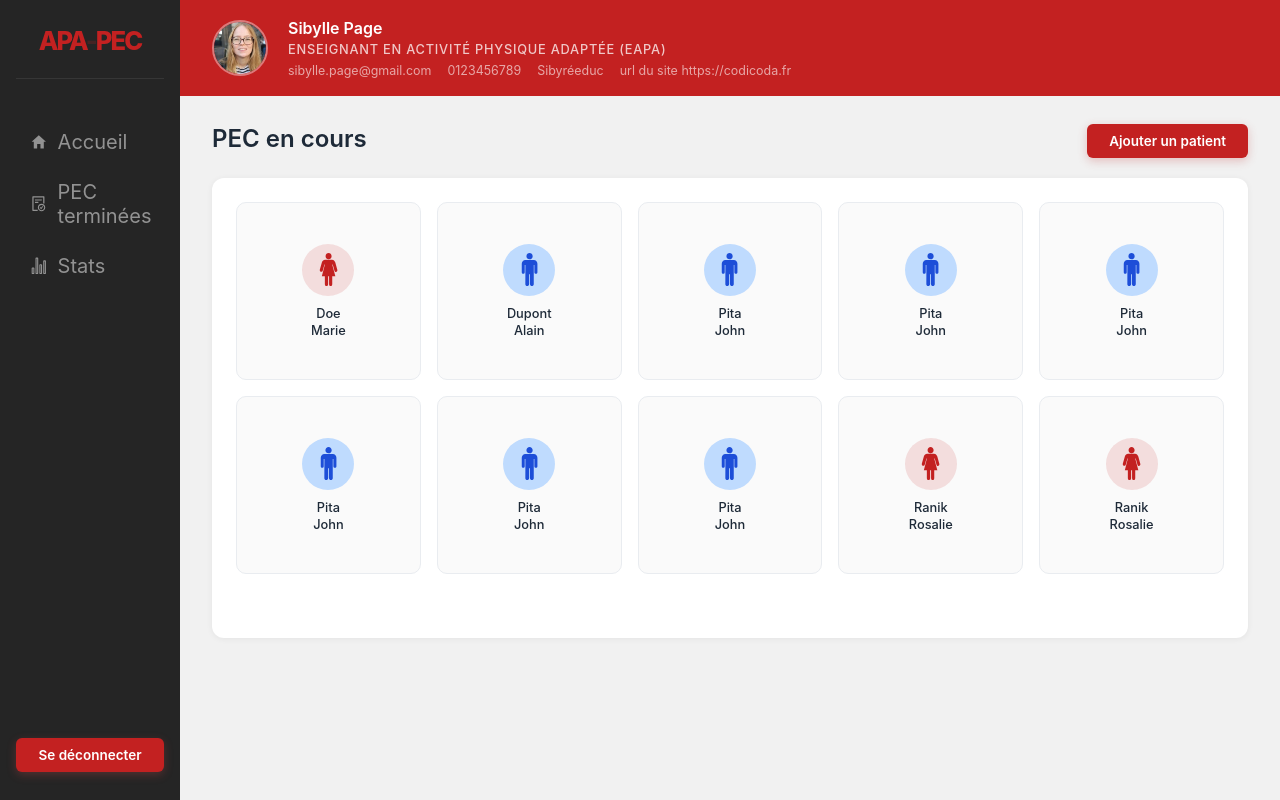
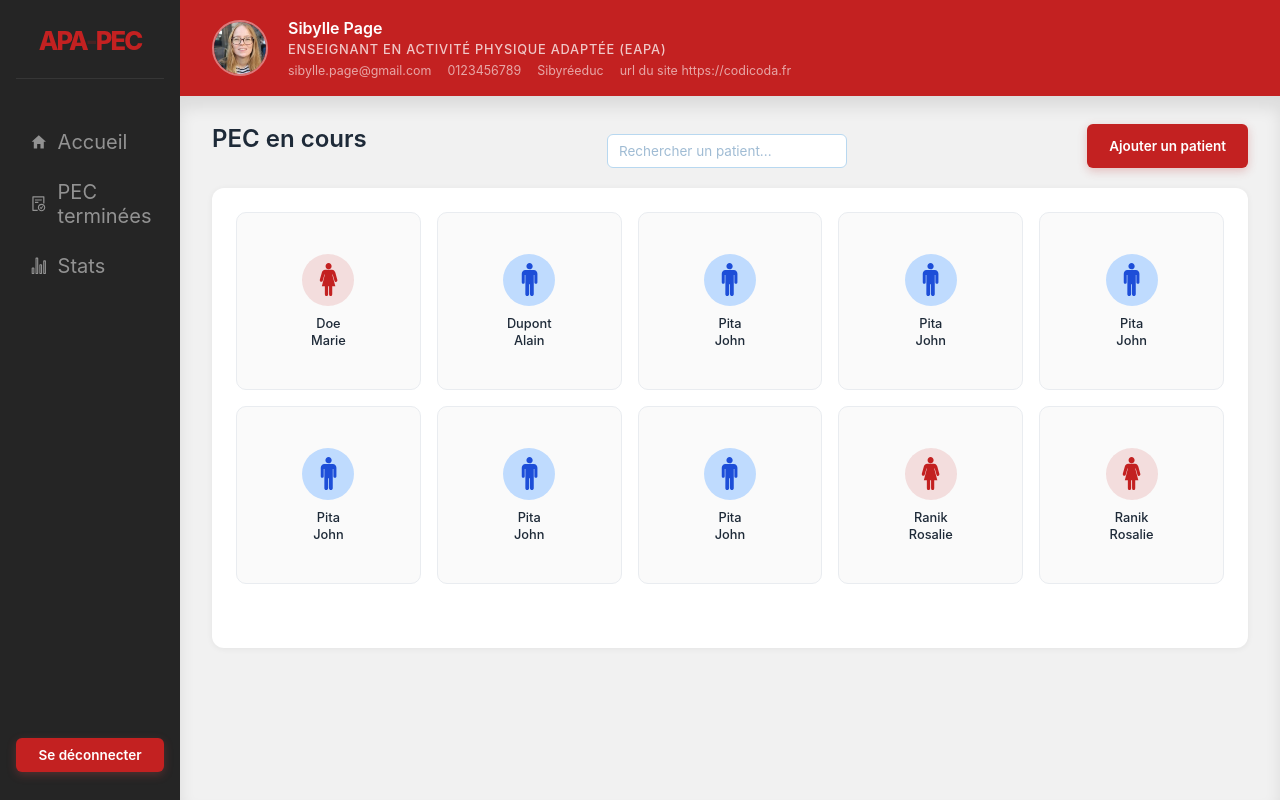
Before and after one commit to TomBrillouet/APA-PEC, a React (Vite) app: page /dashboard in a window 1280 px wide. Built offline with nearby package versions, Linux system fonts and the light colour scheme.

Commit message:
✨F02: Dashboard > Add searchBar

```diff
--- a/src/components/pages/dashboard/Main/AddPatient/Form/FormSection.jsx
+++ b/src/components/pages/dashboard/Main/AddPatient/Form/FormSection.jsx
@@ -23,106 +23,4 @@ const FormSectionStyled = styled.section`
     grid-template-columns: 1fr 1fr;
     gap: 12px 20px;
   }
-
-  .field {
-    display: flex;
-    flex-direction: column;
-    gap: 5px;
-
-    &.full {
-      grid-column: 1 / -1;
-    }
-
-    label {
-      font-size: 12px;
-      font-weight: 600;
-      color: #2c5282;
-      letter-spacing: 0.02em;
-    }
-
-    input,
-    textarea {
-      padding: 8px 11px;
-      border: 1.5px solid #b8d8f0;
-      border-radius: 6px;
-      background: #fff;
-      font-size: 13.5px;
-      color: #1a3a5c;
-      outline: none;
-      font-family: inherit;
-      box-sizing: border-box;
-      width: 100%;
-      transition: border-color 0.15s, box-shadow 0.15s;
-
-      &::placeholder {
-        color: #a0bcd4;
-      }
-
-      &:focus {
-        border-color: #4a90c4;
-        box-shadow: 0 0 0 3px rgba(74, 144, 196, 0.15);
-      }
-    }
-
-    textarea {
-      resize: vertical;
-      line-height: 1.5;
-    }
-
-    .select__control {
-      border: 1.5px solid #b8d8f0;
-      border-radius: 6px;
-      background: #fff;
-      font-size: 13.5px;
-      min-height: 38px;
-      box-shadow: none;
-      transition: border-color 0.15s, box-shadow 0.15s;
-
-      &:hover {
-        border-color: #4a90c4;
-      }
-      &--is-focused {
-        border-color: #4a90c4;
-        box-shadow: 0 0 0 3px rgba(74, 144, 196, 0.15);
-      }
-    }
-
-    .select__placeholder {
-      color: #a0bcd4;
-    }
-    .select__single-value {
-      color: #1a3a5c;
-    }
-
-    .select__option {
-      font-size: 13.5px;
-      &--is-focused {
-        background: #e8f2fb;
-        color: #1a3a5c;
-      }
-      &--is-selected {
-        background: #4a90c4;
-        color: #fff;
-      }
-    }
-
-    .select__multi-value {
-      background: #daedf9;
-      border-radius: 4px;
-      &__label {
-        color: #1a3a5c;
-        font-size: 12.5px;
-      }
-      &__remove:hover {
-        background: #b8d8f0;
-        color: #1a3a5c;
-      }
-    }
-
-    .select__menu {
-      border-radius: 6px;
-      box-shadow: 0 6px 20px rgba(100, 149, 200, 0.2);
-      overflow: hidden;
-    }
-  }
 `
--- a/src/components/pages/dashboard/Main/AddPatient/Form/IdentityFormSection.jsx
+++ b/src/components/pages/dashboard/Main/AddPatient/Form/IdentityFormSection.jsx
@@ -1,11 +1,11 @@
 import Select from "react-select"
 import FormSection from "./FormSection"
+import InputField from "../../../../../reusable/InputField"
 
 export default function IdentityFormSection({ onChange, datas }) {
   return (
     <FormSection label={"Identité"}>
-      <div className="field">
-        <label>Sexe</label>
+      <InputField className="field" label={"Sexe"}>
         <Select
           required
           name="sex"
@@ -16,7 +16,7 @@ export default function IdentityFormSection({ onChange, datas }) {
           classNamePrefix="select"
           onChange={onChange}
         />
-      </div>
+      </InputField>
       {datas}
     </FormSection>
   )
--- a/src/components/pages/dashboard/Main/AddPatient/Form/TestsFormSection.jsx
+++ b/src/components/pages/dashboard/Main/AddPatient/Form/TestsFormSection.jsx
@@ -1,8 +1,7 @@
-import styled from "styled-components"
 import { tests } from "../../../../../../datas/tests"
-import TitleSection from "../../../../../reusable/TitleSection"
 import Select from "react-select"
 import FormSection from "./FormSection"
+import InputField from "../../../../../reusable/InputField"
 
 export default function TestsFormSection({ onChange }) {
   const testOptions = tests.map((test) => ({
@@ -11,8 +10,7 @@ export default function TestsFormSection({ onChange }) {
   }))
   return (
     <FormSection label={"Tests assignés"}>
-      <div className="field full">
-        <label>Tests</label>
+      <InputField className="field full" label={"Tests"}>
         <Select
           isMulti
           name="tests"
@@ -28,7 +26,7 @@ export default function TestsFormSection({ onChange }) {
             }),
           }}
         />
-      </div>
+      </InputField>
     </FormSection>
   )
 }
--- a/src/components/pages/dashboard/Main/Main.jsx
+++ b/src/components/pages/dashboard/Main/Main.jsx
@@ -6,14 +6,12 @@ import Button from "../../../reusable/Button"
 import PatientCard from "./PatientCard"
 import SectionTitle from "./AddPatient/Form/SectionTitle.jsx"
 import AddPatient from "./AddPatient/AddPatient.jsx"
+import Searchbar from "./Searchbar.jsx"
 
 export default function Main() {
   const [patients, setPatients] = useState(fakePatients)
   const [AddisOpen, setAddisOpen] = useState(false)
-
-  const patientsSorted = [...patients].sort((a, b) =>
-    a.lastName.localeCompare(b.lastName)
-  )
+  const [search, setSearch] = useState("")
 
   const toggleAddPatient = () => {
     setAddisOpen(!AddisOpen)
@@ -26,6 +24,16 @@ export default function Main() {
     toggleAddPatient()
   }
 
+  const patientsFiltered = patients.filter(
+    (patient) =>
+      patient.lastName.toLowerCase().includes(search.toLowerCase()) ||
+      patient.firstName.toLowerCase().includes(search.toLowerCase())
+  )
+
+  const patientsSorted = [...patientsFiltered].sort((a, b) =>
+    a.lastName.localeCompare(b.lastName)
+  )
+
   return (
     <MainStyled>
       <Header />
@@ -36,6 +44,7 @@ export default function Main() {
       <div className="main-background">
         <div className="subtitle">
           <SectionTitle label={"PEC en cours"} />
+          <Searchbar onChange={(e) => setSearch(e.target.value)} />
           <Button label={"Ajouter un patient"} onClick={toggleAddPatient} />
         </div>
         <div className="patients-container">
@@ -74,7 +83,7 @@ const MainStyled = styled.main`
     background-color: #f1f1f1;
     padding: 28px 32px;
     flex: 1;
-
+    box-shadow: inset 0 12px 16px rgba(0, 0, 0, 0.09);
     .subtitle {
       display: flex;
       justify-content: space-between;
--- /dev/null
+++ b/src/components/pages/dashboard/Main/Searchbar.jsx
@@ -0,0 +1,13 @@
+import Input from "../../../reusable/Input"
+
+export default function Searchbar({ onChange }) {
+  return (
+    <div>
+      <Input
+        type={"text"}
+        placeholder={"Rechercher un patient..."}
+        onChange={onChange}
+      />
+    </div>
+  )
+}
--- a/src/components/reusable/Input.jsx
+++ b/src/components/reusable/Input.jsx
@@ -1,4 +1,4 @@
-import styled from "styled-components"
+import InputField from "./InputField"
 
 export default function Input({
   label,
@@ -10,7 +10,7 @@ export default function Input({
   className,
 }) {
   return (
-    <InputStyled className={className}>
+    <InputField className={className}>
       <label>{label}</label>
       <input
         type={type}
@@ -19,8 +19,6 @@ export default function Input({
         required={isRequired}
         placeholder={placeholder}
       />
-    </InputStyled>
+    </InputField>
   )
 }
-
-const InputStyled = styled.div``
--- /dev/null
+++ b/src/components/reusable/InputField.jsx
@@ -0,0 +1,112 @@
+import styled from "styled-components"
+
+export default function InputField({ label, children, className }) {
+  return (
+    <InputFieldStyled className={className}>
+      <label>{label}</label>
+      {children}
+    </InputFieldStyled>
+  )
+}
+
+const InputFieldStyled = styled.div`
+  display: flex;
+  flex-direction: column;
+  gap: 5px;
+
+  &.full {
+    grid-column: 1 / -1;
+  }
+
+  label {
+    font-size: 12px;
+    font-weight: 600;
+    color: #2c5282;
+    letter-spacing: 0.02em;
+  }
+
+  input,
+  textarea {
+    padding: 8px 11px;
+    border: 1.5px solid #b8d8f0;
+    border-radius: 6px;
+    background: #fff;
+    font-size: 13.5px;
+    color: #1a3a5c;
+    outline: none;
+    font-family: inherit;
+    box-sizing: border-box;
+    width: 100%;
+    transition: border-color 0.15s, box-shadow 0.15s;
+
+    &::placeholder {
+      color: #a0bcd4;
+    }
+
+    &:focus {
+      border-color: #4a90c4;
+      box-shadow: 0 0 0 3px rgba(74, 144, 196, 0.15);
+    }
+  }
+
+  textarea {
+    resize: vertical;
+    line-height: 1.5;
+  }
+
+  .select__control {
+    border: 1.5px solid #b8d8f0;
+    border-radius: 6px;
+    background: #fff;
+    font-size: 13.5px;
+    min-height: 38px;
+    box-shadow: none;
+    transition: border-color 0.15s, box-shadow 0.15s;
+
+    &:hover {
+      border-color: #4a90c4;
+    }
+    &--is-focused {
+      border-color: #4a90c4;
+      box-shadow: 0 0 0 3px rgba(74, 144, 196, 0.15);
+    }
+  }
+
+  .select__placeholder {
+    color: #a0bcd4;
+  }
+  .select__single-value {
+    color: #1a3a5c;
+  }
+
+  .select__option {
+    font-size: 13.5px;
+    &--is-focused {
+      background: #e8f2fb;
+      color: #1a3a5c;
+    }
+    &--is-selected {
+      background: #4a90c4;
+      color: #fff;
+    }
+  }
+
+  .select__multi-value {
+    background: #daedf9;
+    border-radius: 4px;
+    &__label {
+      color: #1a3a5c;
+      font-size: 12.5px;
+    }
+    &__remove:hover {
+      background: #b8d8f0;
+      color: #1a3a5c;
+    }
+  }
+
+  .select__menu {
+    border-radius: 6px;
+    box-shadow: 0 6px 20px rgba(100, 149, 200, 0.2);
+    overflow: hidden;
+  }
+`
--- a/src/components/reusable/TextArea.jsx
+++ b/src/components/reusable/TextArea.jsx
@@ -1,12 +1,10 @@
-import styled from "styled-components"
+import InputField from "./InputField"
 
 export default function TextArea({ onChange, name, label, rows, className }) {
   return (
-    <TextAreaStyled className={className}>
+    <InputField className={className}>
       <label>{label}</label>
       <textarea name={name} rows={rows} onChange={onChange} />
-    </TextAreaStyled>
+    </InputField>
   )
 }
-
-const TextAreaStyled = styled.div``
```
